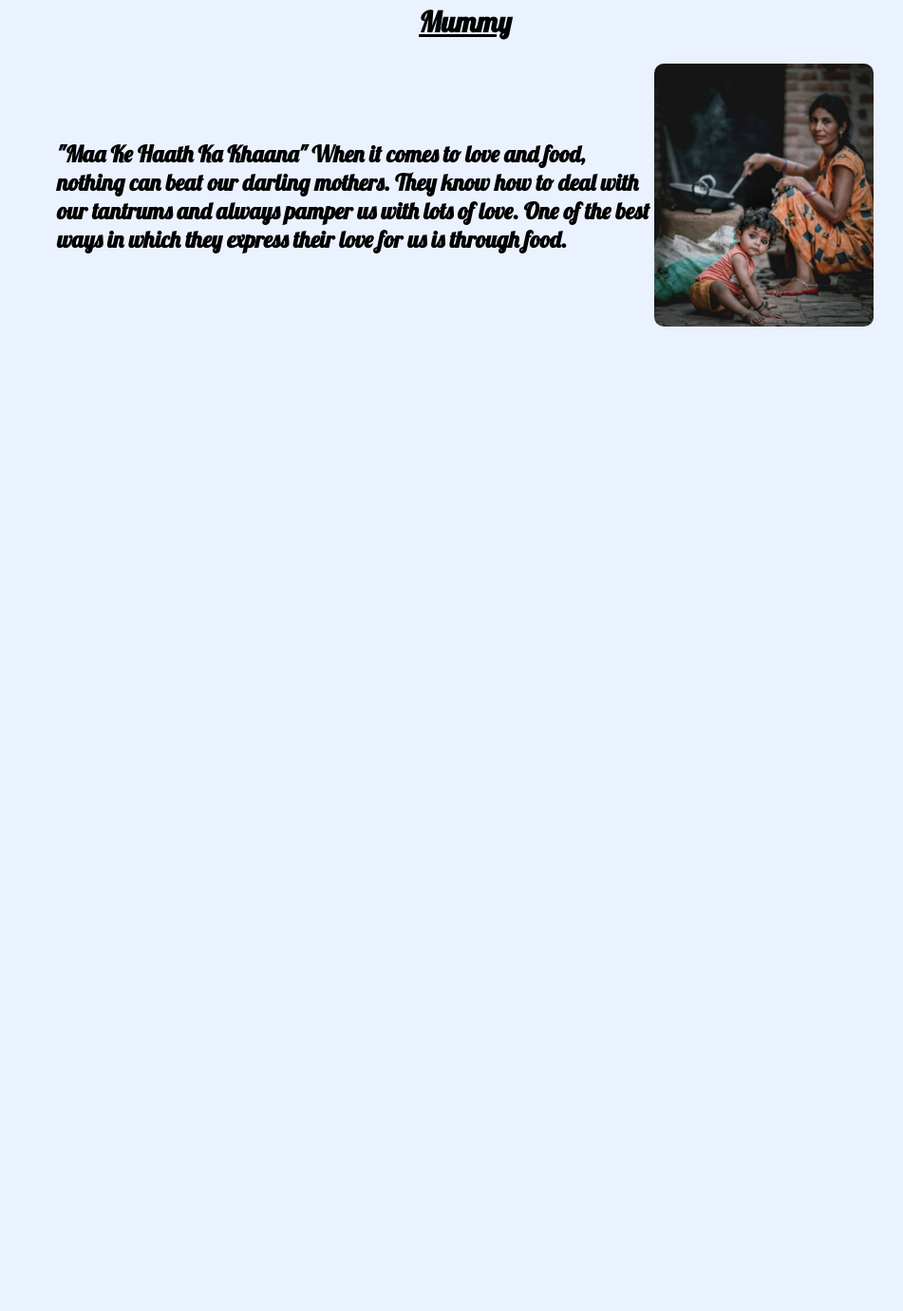
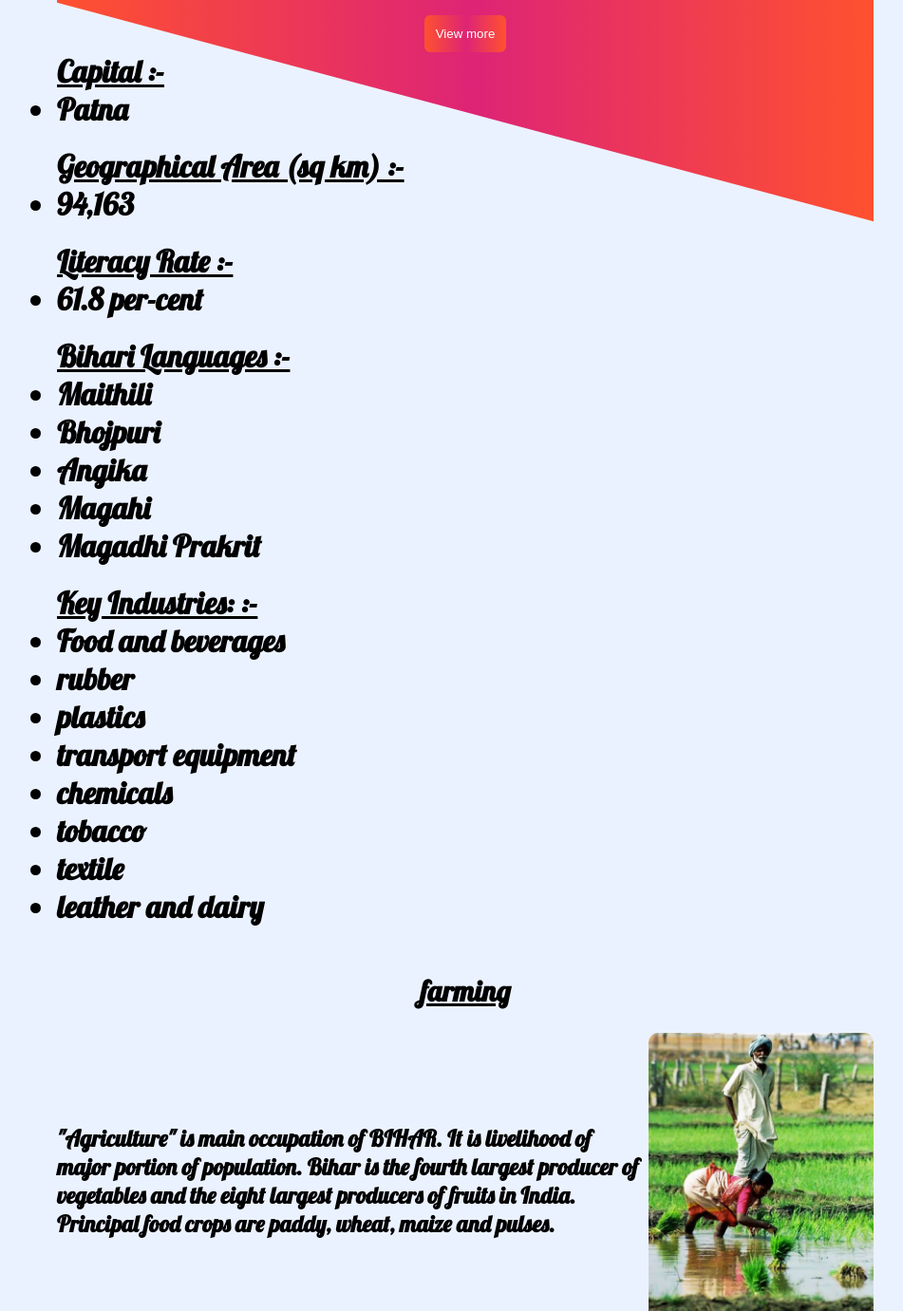
Before and after one commit to aditya-jha-1999/Ek_bihar, a plain HTML site: page index.html in a window 1280 px wide. Shown: the part 1419-2800 px from the top of the page at 95% size, without its empty margins (150-1101 px from the left). Before the commit the page ends 1767 px from the top, so only its background shows below. Drawn offline with Linux system fonts and the light colour scheme.

Commit message:
added about bihar

```diff
--- a/index.html
+++ b/index.html
@@ -3,13 +3,11 @@
 <head>
   <meta charset="UTF-8">
   <meta http-equiv="X-UA-Compatible" content="IE=edge">
-  <meta name="viewport" content="width=device-width, initial-scale=1.0">
+   <meta name="viewport" content="width=device-width, initial-scale=1.0">
   <link rel="preconnect" href="https://fonts.googleapis.com"/>
     <link rel="preconnect" href="https://fonts.gstatic.com" crossorigin>
     <link href="https://fonts.googleapis.com/css2?family=Lobster&display=swap" rel="stylesheet"/>
     <link href="style.css" rel = "stylesheet" />
-
-
   <title>css</title>
 </head>
 <body>
@@ -36,6 +34,13 @@
              Bihar is also the birthplace of two religions Jainism and Buddhism--></h1>
       </div>
         </section>
+
+        <h1 class="explore__text"><u>About bihar</u></h1>
+        <h1 class="bihar__text">Bihar is located in the eastern part of India. The state is surrounded by Nepal in the north,
+           West Bengal in the east, Uttar Pradesh
+          in the west, and Jharkhand in the south. The state enjoys a unique location specific advantage because of
+          its proximity to the vast markets of eastern and northern India,
+          access to ports such as Kolkata and Haldia, and to raw material sources and mineral reserves from the neighbouring states.</h1>
         <!--explore-->
 <section class="explore__contaner">
   <h1 class="explore__text"><u>Explore Bihar</u></h1>
@@ -76,8 +81,26 @@
   <button class="button__primary">View more</button>
   </div>
   </section>
+
+  <h1><u> Capital :- </u></h1>
+  <h1>
+    <ul>
+              <li>Patna</li>
+            </ul></h1>
+            <br>
+            <h1><u> Geographical Area (sq km) :- </u></h1>
+            <h1>
+              <ul>
+                <li>94,163</li>
+                      </ul></h1>
+                      <br>
+                      <h1><u> Literacy Rate :- </u></h1>
+                      <h1>
+                        <ul>
+                                  <li>61.8 per-cent</li>
+                                </ul></h1>
+                                <br>
   <h1><u> Bihari Languages :- </u></h1>
-
   <h1>
     <ul>
               <li>Maithili</li>
@@ -86,7 +109,30 @@
               <li>Magahi</li>
               <li>Magadhi Prakrit</li>
             </ul></h1>
-            <h1 class="explore__text"><u>Mummy</u></h1>
+            <br>
+            <h1><u> Key Industries: :- </u></h1>
+  <h1>
+    <ul>
+              <li>Food and beverages</li>
+              <li>rubber</li>
+              <li>plastics</li>
+              <li> transport equipment</li>
+              <li>chemicals</li>
+              <li>tobacco</li>
+              <li>textile</li>
+              <li>leather and dairy</li>
+            </ul></h1>
+
+            <h1 class="explore__text"><u>farming</u></h1>
+            <section class="rest__container">
+              <h1 class="rest__test">"Agriculture" is main occupation of BIHAR. It is livelihood of major portion of population.
+                Bihar is the fourth largest producer of vegetables and the eight largest producers of fruits in India.
+                 Principal food crops are paddy, wheat, maize and pulses. </h1>
+              <div class="food__card__image__container">
+                  <img src="bihar/img14.jpg" alt="farmer" class="food__image"/>
+              </div>
+            </section>
+            <h1 class="explore__text"><u>family</u></h1>
             <section class="rest__container">
               <h1 class="rest__test">"Maa Ke Haath Ka Khaana" When it comes to love and food, nothing can beat our darling mothers.
                 They know how to deal with our tantrums and always pamper us with lots of love.
@@ -94,7 +140,7 @@
               <div class="food__card__image__container">
                   <img src="bihar/img6.jpg" alt="Mummy" class="food__image"/>
               </div>
-
+            </section>
         </main>
 </body>
 </html>
--- a/style.css
+++ b/style.css
@@ -28,7 +28,7 @@
     .navbar{
         display: flex;
         align-items: center;
-        justify-content: space-around;
+        justify-content: space-between;
         background-color: #fff;
     }
     .navbar__brand{
@@ -63,6 +63,10 @@
     .hero__text{
         font-size: 30px;
         margin: 20px 0;
+    }
+    .bihar__text{
+         font-size: 30px;
+         margin: 20px;
     }
     .hero__container{
         margin-top: 20px;
```
Also changed, not shown: bihar/img14.jpg (added).
